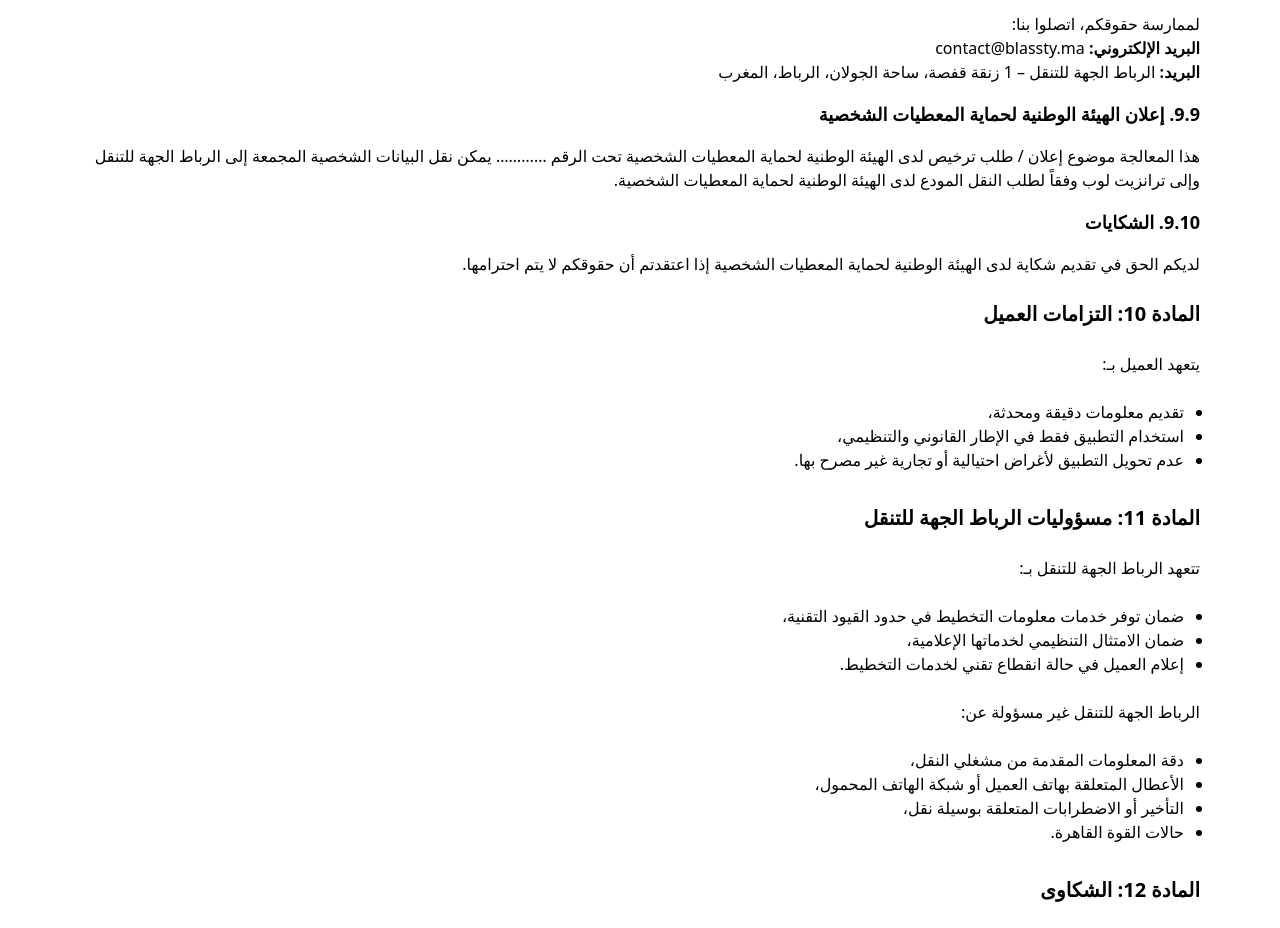
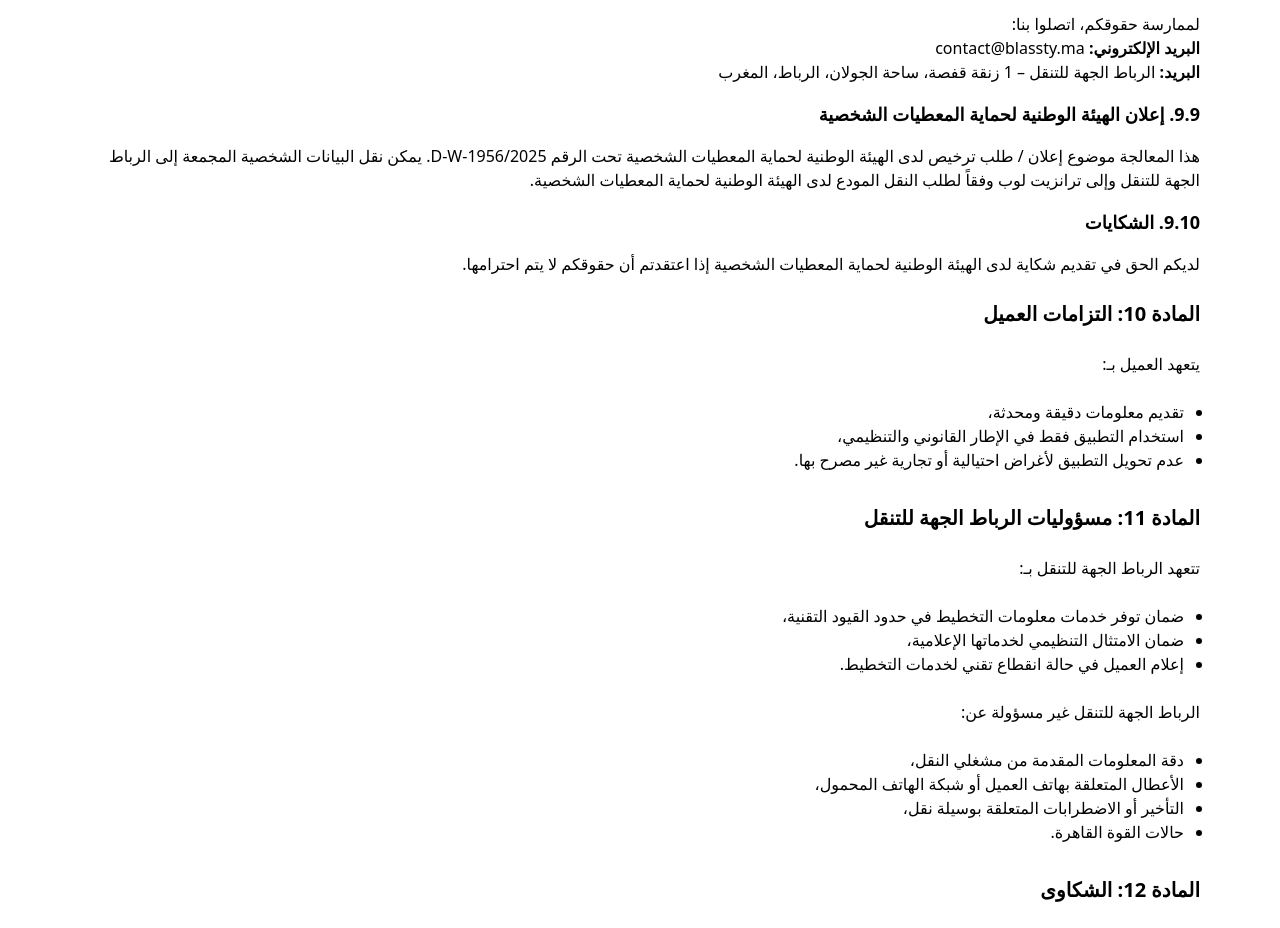
Before and after one commit to larbizard/transitloop.io, a Next.js app: page /cgu-rrm-ar in a window 1280 px wide. Shown: the part 3560-4488 px from the top of the page. Built offline with nearby package versions, Linux system fonts and the light colour scheme.

Commit message:
Update CNDP number

```diff
--- a/pages/cgu-rrm-ar.tsx
+++ b/pages/cgu-rrm-ar.tsx
@@ -195,7 +195,7 @@
 
                         <h4 id="article-9-9" className="text-lg font-semibold py-2">9.9. إعلان الهيئة الوطنية لحماية المعطيات الشخصية</h4>
                         <p className="py-2">
-                            هذا المعالجة موضوع إعلان / طلب ترخيص لدى الهيئة الوطنية لحماية المعطيات الشخصية تحت الرقم ………… يمكن نقل البيانات الشخصية المجمعة إلى الرباط الجهة للتنقل وإلى ترانزيت لوب وفقاً لطلب النقل المودع لدى الهيئة الوطنية لحماية المعطيات الشخصية.
+                            هذا المعالجة موضوع إعلان / طلب ترخيص لدى الهيئة الوطنية لحماية المعطيات الشخصية تحت الرقم D-W-1956/2025. يمكن نقل البيانات الشخصية المجمعة إلى الرباط الجهة للتنقل وإلى ترانزيت لوب وفقاً لطلب النقل المودع لدى الهيئة الوطنية لحماية المعطيات الشخصية.
                         </p>
 
                         <h4 id="article-9-10" className="text-lg font-semibold py-2">9.10. الشكايات</h4>
--- a/pages/cgu-rrm-en.tsx
+++ b/pages/cgu-rrm-en.tsx
@@ -195,7 +195,7 @@
 
                         <h4 id="article-9-9" className="text-lg font-semibold py-2">9.9. CNDP Declaration</h4>
                         <p className="py-2">
-                            This processing has been subject to a declaration / authorization request to the CNDP under number ………… The collected personal data may be transmitted to Rabat Region Mobility and to TransitLoop in accordance with the transfer request filed with the CNDP.
+                            This processing has been subject to a declaration / authorization request to the CNDP under number D-W-1956/2025. The collected personal data may be transmitted to Rabat Region Mobility and to TransitLoop in accordance with the transfer request filed with the CNDP.
                         </p>
 
                         <h4 id="article-9-10" className="text-lg font-semibold py-2">9.10. Complaints</h4>
--- a/pages/cgu-rrm-fr.tsx
+++ b/pages/cgu-rrm-fr.tsx
@@ -196,7 +196,7 @@
 
             <h4 id="article-9-9" className="text-lg font-semibold py-2">9.9. Déclaration CNDP</h4>
             <p className="py-2">
-              Ce traitement a fait l'objet d'une déclaration / demande d'autorisation auprès de la CNDP sous le numéro ………… Les données personnelles collectées peuvent être transmises à Rabat Région Mobilité et à TransitLoop conformément à la demande de transfert déposée auprès de la CNDP.
+              Ce traitement a fait l'objet d'une déclaration / demande d'autorisation auprès de la CNDP sous le numéro D-W-1956/2025 Les données personnelles collectées peuvent être transmises à Rabat Région Mobilité et à TransitLoop conformément à la demande de transfert déposée auprès de la CNDP.
             </p>
 
             <h4 id="article-9-10" className="text-lg font-semibold py-2">9.10. Réclamations</h4>
```
